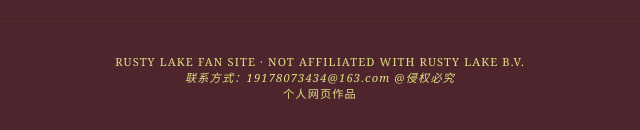
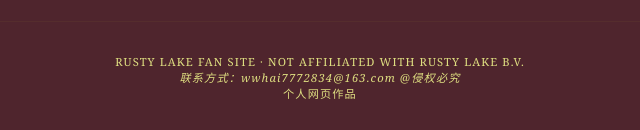
Before and after one commit to ccody533/rusty-lake-memories, a plain HTML site: page index.html in a window 1280 px wide. Shown: the part 2473-2603 px from the top of the page, 320-960 px from the left. Drawn offline with Linux system fonts and the light colour scheme.

Commit message:
index.html：更新页脚联系方式邮箱
19178073434@163.com -> wwhai7772834@163.com

```diff
--- a/index.html
+++ b/index.html
@@ -345,7 +345,7 @@
 
 <footer class="footer">
   RUSTY LAKE FAN SITE · NOT AFFILIATED WITH RUSTY LAKE B.V.
-  <p class="slogan"><em>联系方式：19178073434@163.com @侵权必究</em></p>
+  <p class="slogan"><em>联系方式：wwhai7772834@163.com @侵权必究</em></p>
   <p class="slogan-cn">个人网页作品</p>
 </footer>
 
```
